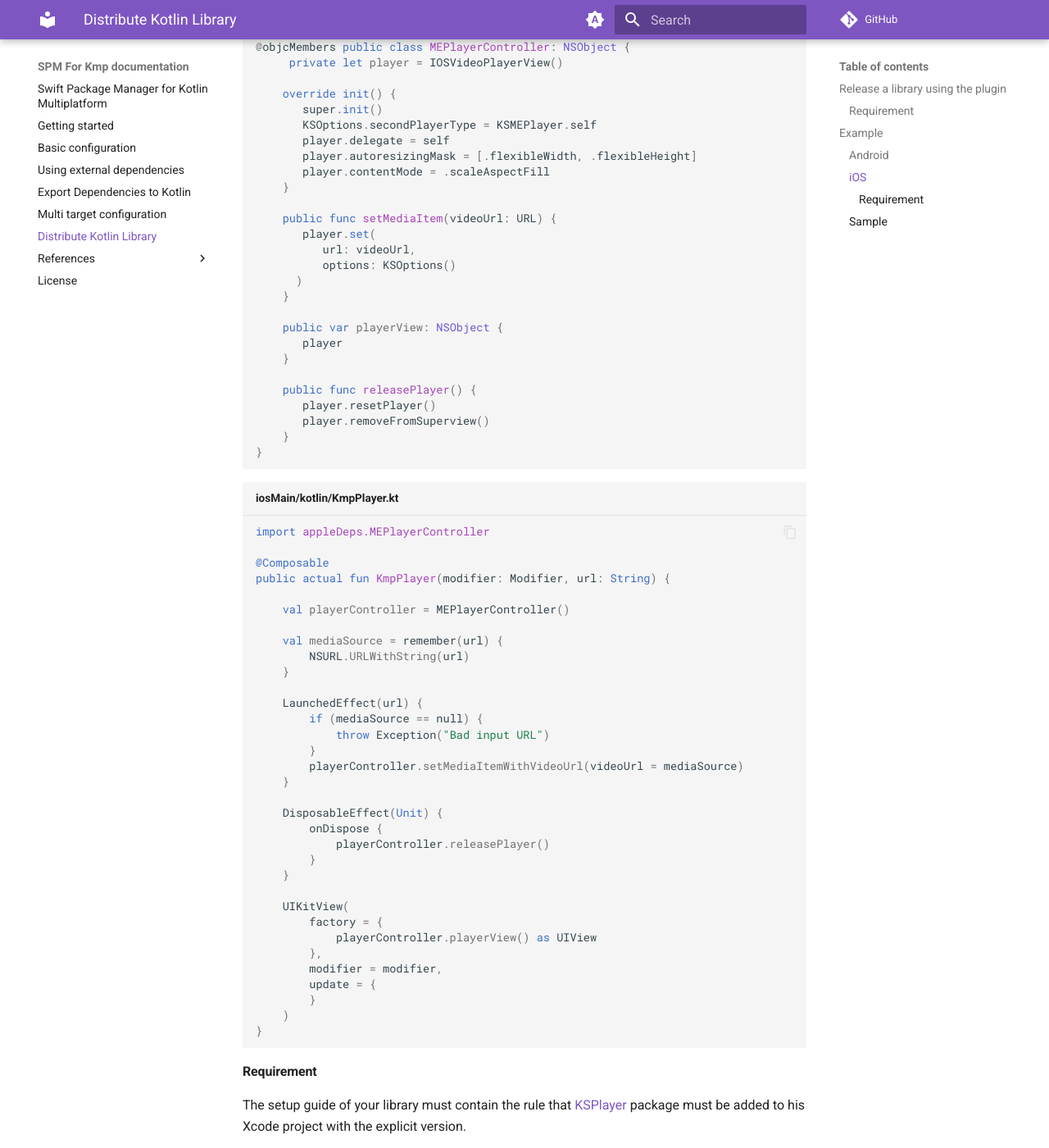
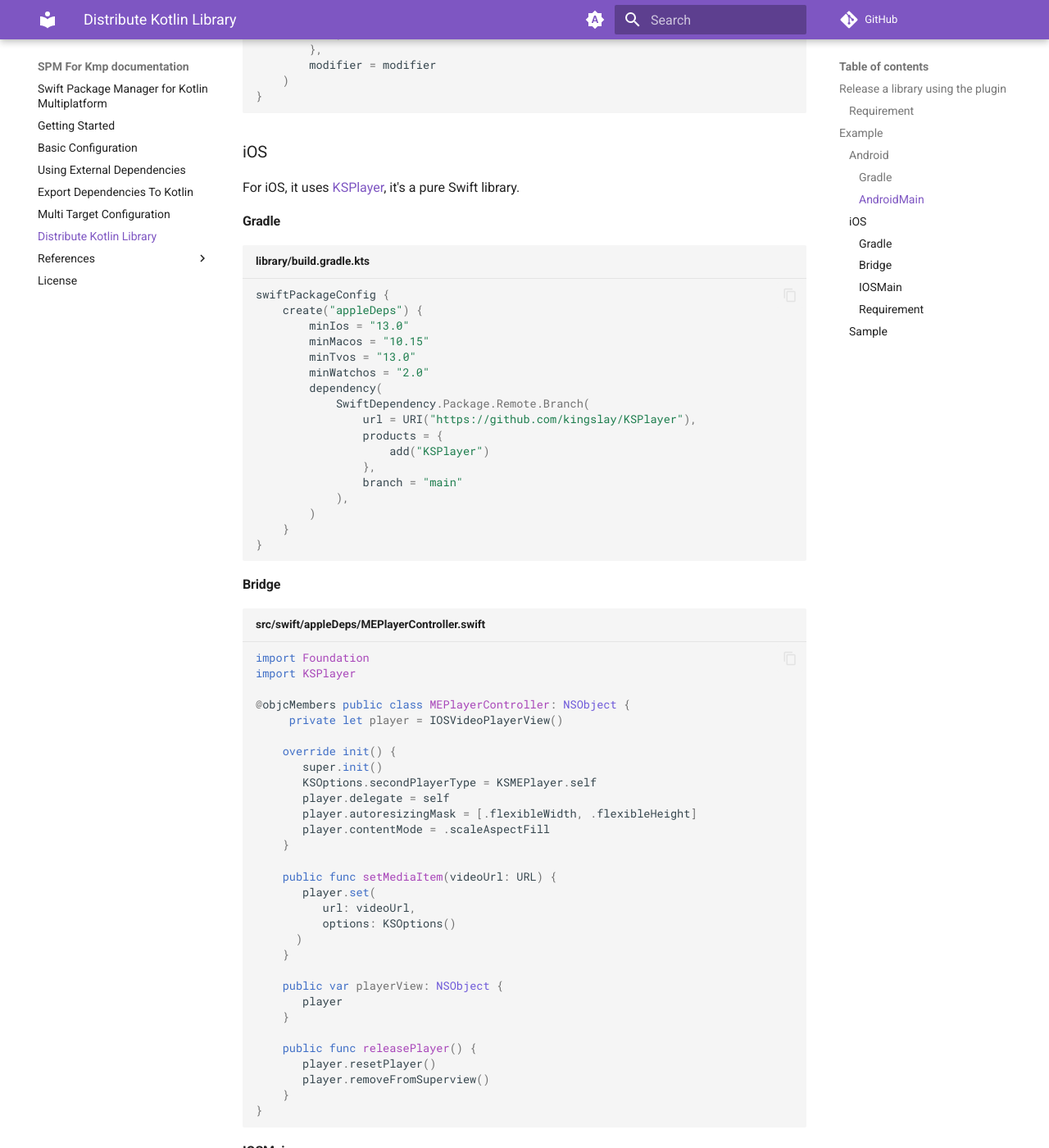
Before and after one commit to frankois944/spm4Kmp, an MkDocs documentation site: the page built from website/docs/distribution.md, in a window 1280 px wide and 1400 px high, scrolled down 1785 px. Shown: the whole window at 82% size. Built offline with MkDocs 1.6.1 and Material for MkDocs 9.7.7, drawn with Linux system fonts in a browser that asks for light colours; comment, search, counter and statistics services are not loaded; some of the changed text lies outside the part shown.

Commit message:
wip documentation

````diff
--- a/website/docs/distribution.md
+++ b/website/docs/distribution.md
@@ -26,6 +28,18 @@
 
 ### Android
 For Android, it uses [Exoplyer](https://github.com/google/ExoPlayer).
+
+#### Gradle
+
+``` Kotlin title="library/build.gradle.kts"
+androidMain.dependencies {
+    implementation(libs.media3.exoplayer)
+    implementation(libs.media3.exoplayer.dash)
+    implementation(libs.media3.ui)
+}
+```
+
+#### AndroidMain
 
 ``` Kotlin title="androidMain/kotlin/KmpPlayer.kt"
 @Composable
@@ -69,6 +83,30 @@
 
 For iOS, it uses [KSPlayer](https://github.com/kingslay/KSPlayer), it's a pure Swift library.
 
+#### Gradle
+
+``` Kotlin title="library/build.gradle.kts"
+swiftPackageConfig {
+    create("appleDeps") {
+        minIos = "13.0"
+        minMacos = "10.15"
+        minTvos = "13.0"
+        minWatchos = "2.0"
+        dependency(
+            SwiftDependency.Package.Remote.Branch(
+                url = URI("https://github.com/kingslay/KSPlayer"),
+                products = {
+                    add("KSPlayer")
+                },
+                branch = "main"
+            ),
+        )
+    }
+}
+```
+
+#### Bridge
+
 ``` Swift title="src/swift/appleDeps/MEPlayerController.swift"
 import Foundation
 import KSPlayer
@@ -101,6 +139,8 @@
     }
 }
 ```
+
+#### IOSMain
 
 ``` Kotlin title="iosMain/kotlin/KmpPlayer.kt"
 import appleDeps.MEPlayerController
````
Also changed, not shown: other parts of website/docs/distribution.md (+3 -1 lines), website/docs/bridge.md (+1 -1 lines), website/docs/bridgeWithDependencies.md (+1 -1 lines), website/docs/exportingDependencies.md (+1 -1 lines), website/docs/multiTarget.md (+1 -1 lines), website/docs/setup.md (+1 -1 lines).
